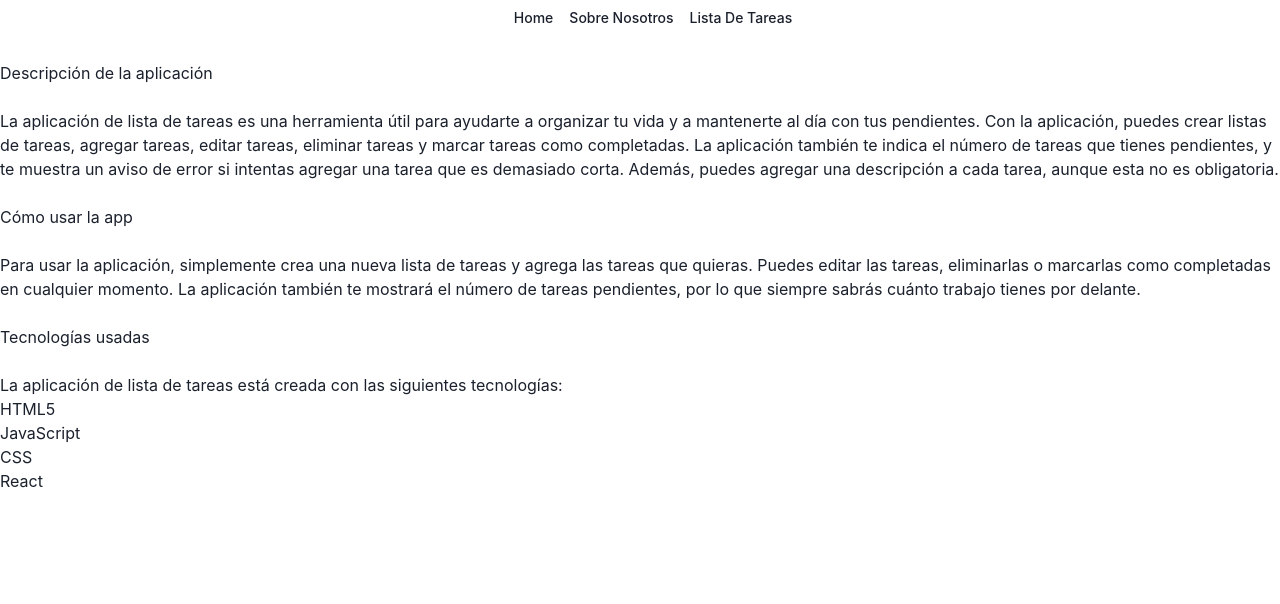
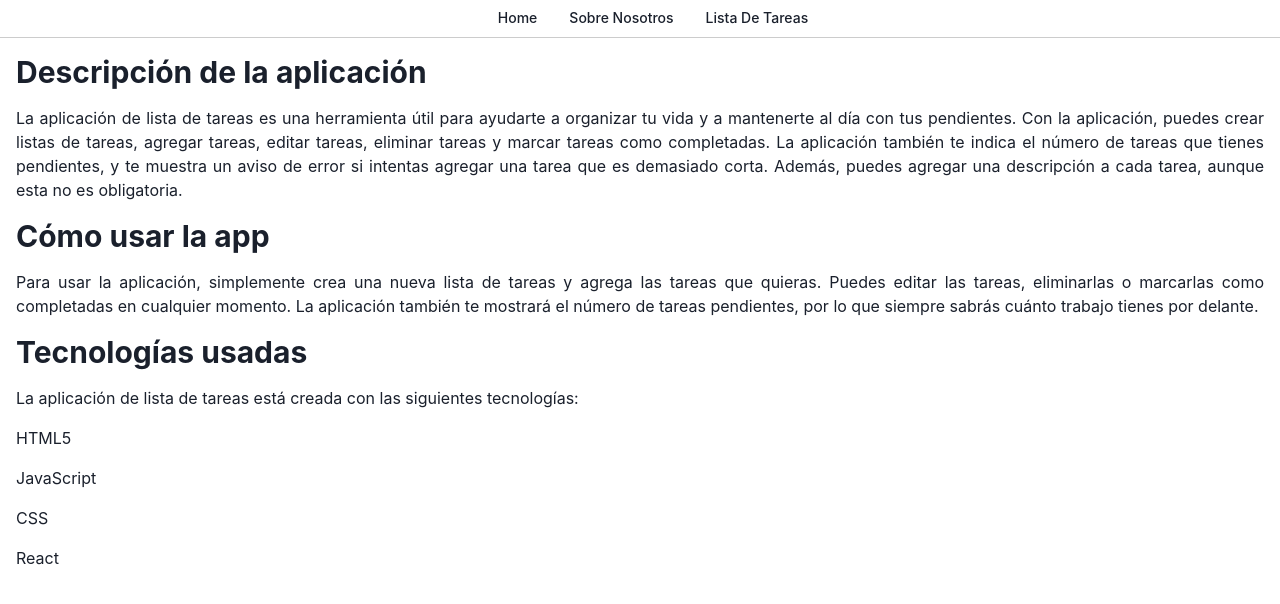
Before and after one commit to JMarioGilD/my-react-task-list, a React (Vite) app: page /SobreNosotros in a window 1280 px wide. Shown: the top 604 px of the page. Built offline with nearby package versions, Linux system fonts and the light colour scheme.

Commit message:
creando nueva rama con mas estilo y diseño usando Chackra ui

```diff
--- a/src/Pages/Home.jsx
+++ b/src/Pages/Home.jsx
@@ -1,7 +1,13 @@
+import { Box, Heading, Image } from "@chakra-ui/react"
+import React from "react"
+
 export function Home() {
     return (
-       <h2>
-         ¡Bienvenido a JGAgenda, donde puedes hacer más en menos tiempo!
-       </h2>
+      <Box p="4" textAlign="center">
+          <Heading as="h2" size="lg" mb="4">
+            ¡Bienvenido!
+          </Heading>
+          <Image src="src\Logo\jgagenda-logo.png" alt="Logo" mb="4" maxW="800px" mx="auto" />
+      </Box>
     )
 }
--- a/src/Pages/SobreNosotros.jsx
+++ b/src/Pages/SobreNosotros.jsx
@@ -1,36 +1,60 @@
+import { Heading, Box, Text } from "@chakra-ui/react";
+
+
+
 function SobreNosotros() {
 
+    const paragraphStyle = {
+        textAlign: 'justify'
+    };
+
     return (
-        <div>
-            <>
-            <br />
-            <h2>Descripción de la aplicación</h2>
-            <br />
-             <p>
+
+            <Box p="4">
+
+            <Heading as="h2" size="lg" mb="4">
+                Descripción de la aplicación
+            </Heading>
+
+             <Text style={paragraphStyle} mb="4">
              La aplicación de lista de tareas es una herramienta útil para ayudarte a organizar tu vida y a mantenerte al día con
              tus pendientes. Con la aplicación, puedes crear listas de tareas, agregar tareas, editar tareas, eliminar tareas y
              marcar tareas como completadas. La aplicación también te indica el número de tareas que tienes pendientes, y te
              muestra un aviso de error si intentas agregar una tarea que es demasiado corta. Además, puedes agregar una
              descripción a cada tarea, aunque esta no es obligatoria.
-             </p>
-             <br />
-             <h2>Cómo usar la app</h2>
-             <br />
-             <p>
+             </Text>
+
+             <Heading as="h2" size="lg" mb="4">
+                Cómo usar la app
+            </Heading>
+
+             <Text style={paragraphStyle} mb="4">
              Para usar la aplicación, simplemente crea una nueva lista de tareas y agrega las tareas que quieras. Puedes editar
              las tareas, eliminarlas o marcarlas como completadas en cualquier momento. La aplicación también te mostrará el
              número de tareas pendientes, por lo que siempre sabrás cuánto trabajo tienes por delante.
-             </p>
-             <br />
-             <h2>Tecnologías usadas</h2>
-             <br />
-             <p>La aplicación de lista de tareas está creada con las siguientes tecnologías:</p>
-             <h3>HTML5</h3>
-             <h3>JavaScript</h3>
-             <h3>CSS</h3>
-             <h3>React</h3>
-             </>
-        </div>
+             </Text>
+
+             <Heading as="h2" size="lg" mb="4">
+                Tecnologías usadas
+            </Heading>
+
+            <Text style={paragraphStyle} mb="4">
+                La aplicación de lista de tareas está creada con las siguientes tecnologías:
+            </Text>
+            <Text style={paragraphStyle} mb="4">
+                HTML5
+            </Text>
+            <Text style={paragraphStyle} mb="4">
+                JavaScript
+            </Text>
+            <Text style={paragraphStyle} mb="4">
+                CSS
+            </Text>
+            <Text style={paragraphStyle} mb="4">
+                React
+            </Text>
+             </Box>
+
     )
   }
 
--- a/src/Routes/Menu.jsx
+++ b/src/Routes/Menu.jsx
@@ -12,11 +12,12 @@ export default function Menu() {
     align="center"
     justify="center"
     h="100%"
-    pl={4}>
+    pl={4}
+    borderBottom="1px solid #ccc">
 
         {/* El elemento <nav> representa la barra de navegación que contiene una lista no ordenada (<ul>) con enlaces a diferentes rutas. */}
         <nav className="Navbar">
-        <Stack direction="row" spacing={4}>
+        <Stack direction="row" spacing={8}>
                       {/* El componente <NavLink> es un enlace que dirige a la ruta especificada en el atributo "to".
                       Aquí, el enlace con la clase "menu-link" dirige a la ruta de la página de inicio ("/"). */}
                       <Heading size="xs">
```
Also changed, not shown: src/Logo/jgagenda-logo.png (added), 1 other file (tests, documents, lock files or other folders).
